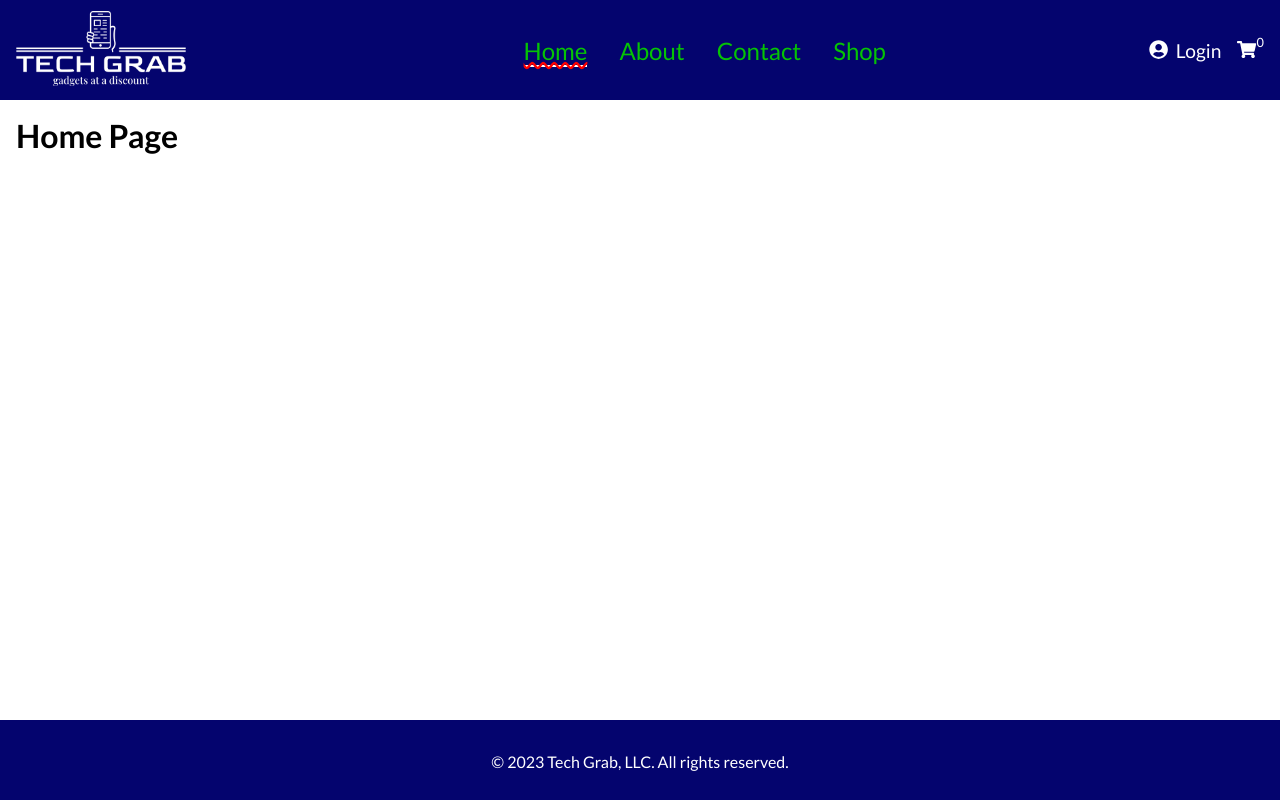
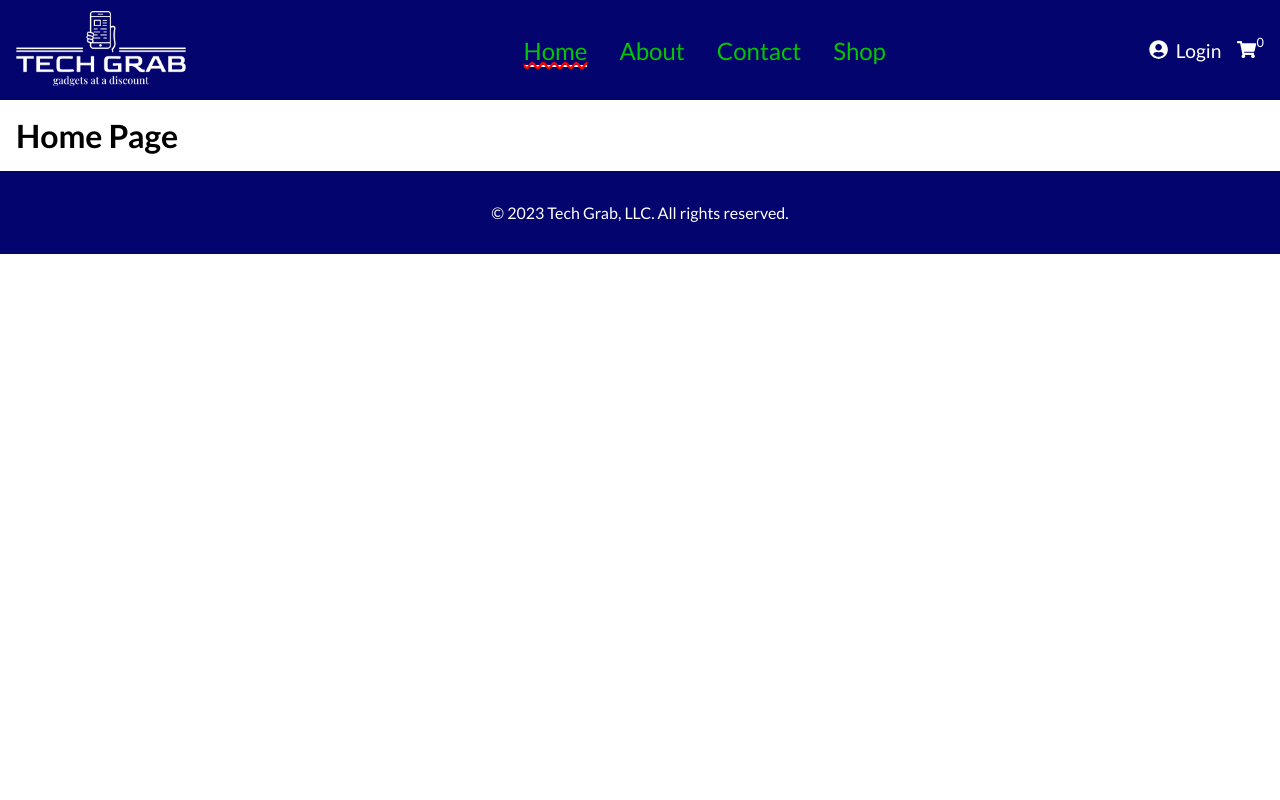
Before and after one commit to kaecodes/techgrab-react-redux-fb, a React (Create React App) app: page / in a window 1280 px wide. Built offline with nearby package versions, Linux system fonts and the light colour scheme; no server answers; the HTML template or start-up script is replaced by a standard one.

Commit message:
Fix some styling issues

```diff
--- a/src/index.css
+++ b/src/index.css
@@ -105,8 +105,8 @@ header {
 }
 
 footer {
-  height: 80px;
-  position: fixed;
+  /* height: 80px; */
+  position: relative;
   bottom: 0;
   width: 100%;
   text-align: center;
```
